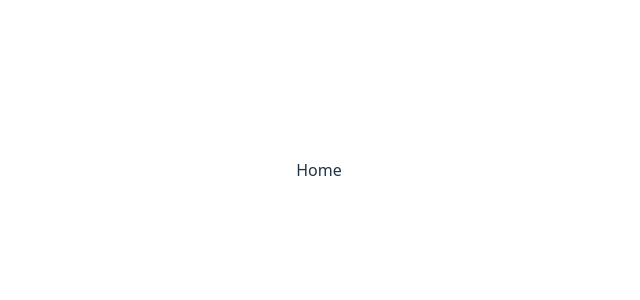
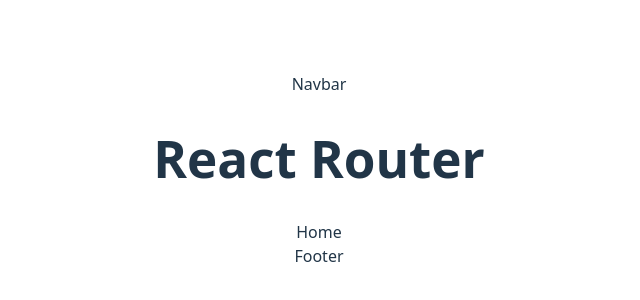
Before and after one commit to Caiokl3i/learning-react-router, a React (Vite) app: page / in a window 1280 px wide. Shown: the part 230-530 px from the top of the page, without its empty margins (321-961 px from the left). Built offline with nearby package versions, Linux system fonts and the light colour scheme.

Commit message:
feat: add reusable route structures

```diff
--- a/src/App.jsx
+++ b/src/App.jsx
@@ -1,10 +1,17 @@
 import './App.css'
+
+// 2. Reaproveitamento de estrutura
+import { Outlet } from 'react-router-dom'
 
 function App() {
 
   return (
     <div className='app'>
+      <nav>Navbar</nav>
       <h1>React Router</h1>
+      {/* Só muda o que está em outlet a partir da children */}
+      <Outlet />
+      <footer>Footer</footer>
     </div>
   )
 }
```
Also changed, not shown: src/main.jsx (+19 -1 lines).
